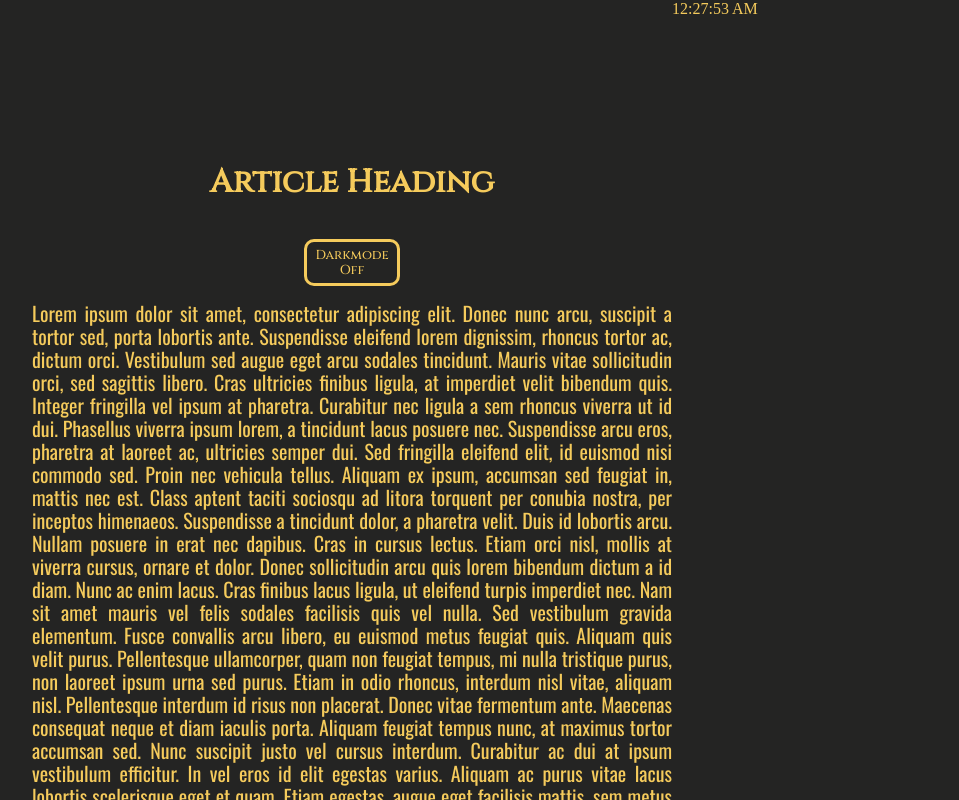
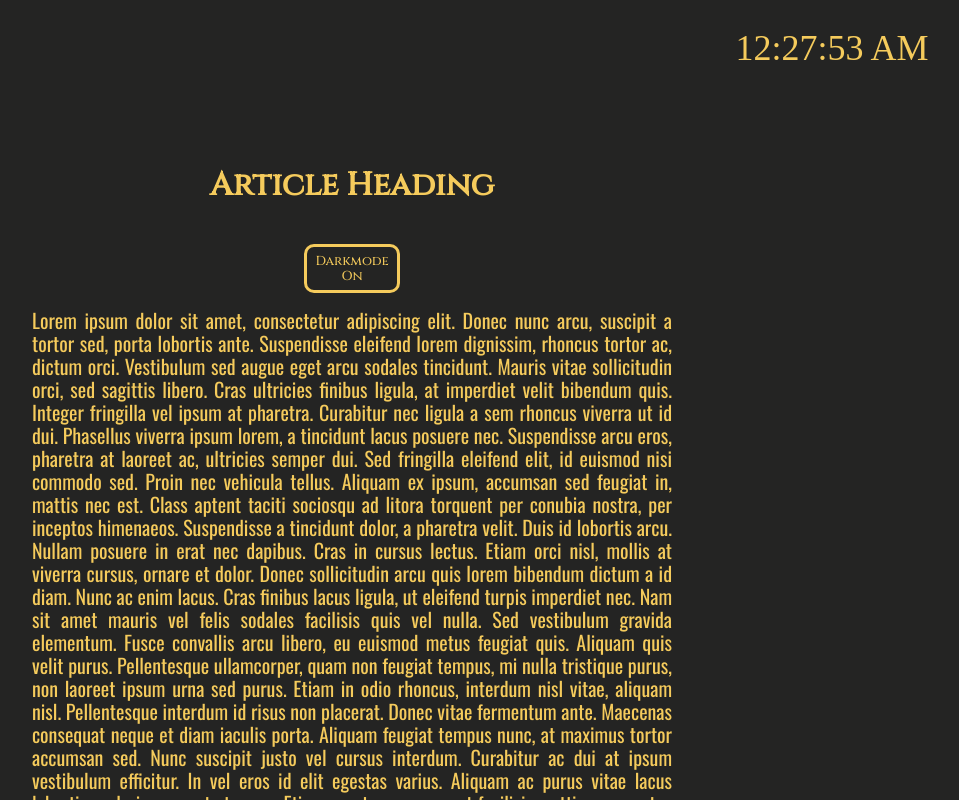
Before and after one commit to MichalJakobczyk1/darkmode-webpack, a website built with webpack: page src/pages/index.html in a window 1280 px wide. Both pictures are taken after a click on the button "Darkmode Off". Shown: the top 800 px of the page, without its empty margins (288-1247 px from the left). Built offline with nearby package versions, Linux system fonts and the light colour scheme.

Commit message:
darkmode js

```diff
--- a/src/js/index.js
+++ b/src/js/index.js
@@ -1,5 +1,5 @@
-import '../scss/main.scss';
-import moment from 'moment';
+import "../scss/main.scss";
+import moment from "moment";
 
 // uncomment the lines below to enable PWA
 // import {registerSW} from './pwa.js';
@@ -7,11 +7,31 @@ import moment from 'moment';
 
 /* place your code below */
 
-console.log('HELLO 🚀')
+console.log("HELLO 🚀");
 
 const clock = document.querySelector(".main__moment--js");
-clock.innerHTML=moment().format('LTS');
+clock.innerHTML = moment().format("LTS");
 
-window.setInterval(function(){
-    clock.innerHTML=moment().format('LTS');
-  }, 1000);
+window.setInterval(function () {
+  clock.innerHTML = moment().format("LTS");
+}, 1000);
+
+let isDark = false;
+console.log(isDark);
+const darkmode = document.querySelector(".main__darkmode--js");
+
+darkmode.addEventListener("click", () => {
+  if (isDark) {
+    darkmode.innerHTML = "Darkmode Off";
+    document.documentElement.style.setProperty("--background-color", "#F5CB5C");
+    document.documentElement.style.setProperty("--text-color", "#242423");
+    document.documentElement.style.setProperty("--border", "3px solid #242423");
+    isDark = false;
+  } else {
+    darkmode.innerHTML = "Darkmode On";
+    document.documentElement.style.setProperty("--background-color", "#242423");
+    document.documentElement.style.setProperty("--text-color", "#F5CB5C");
+    document.documentElement.style.setProperty("--border", "3px solid #F5CB5C");
+    isDark = true;
+  }
+});
--- a/src/scss/_variables.scss
+++ b/src/scss/_variables.scss
@@ -1,4 +1,5 @@
 :root {
-    --background-color: #242423;
-    --text-color: #F5CB5C;
+    --background-color: #F5CB5C;
+    --text-color: #242423;
+    --border: 3px solid #242423;
 }
--- a/src/scss/main.scss
+++ b/src/scss/main.scss
@@ -23,6 +23,10 @@
   grid-template-rows: 10% 5% 10% 5% 1fr 5%;
   &__moment {
     grid-area: moment;
+    display: flex;
+    align-items: center;
+    justify-content: center;
+    font-size: 36px;
   }
   &__header {
     font-family: 'Cinzel', serif;
@@ -37,7 +41,7 @@
     width: 15%;
     margin: 0 auto;
     grid-area: darkmode;
-    border: 3px solid #F5CB5C;
+    border: var(--border);
     border-radius: 10px;
   }
   &__article {
```
